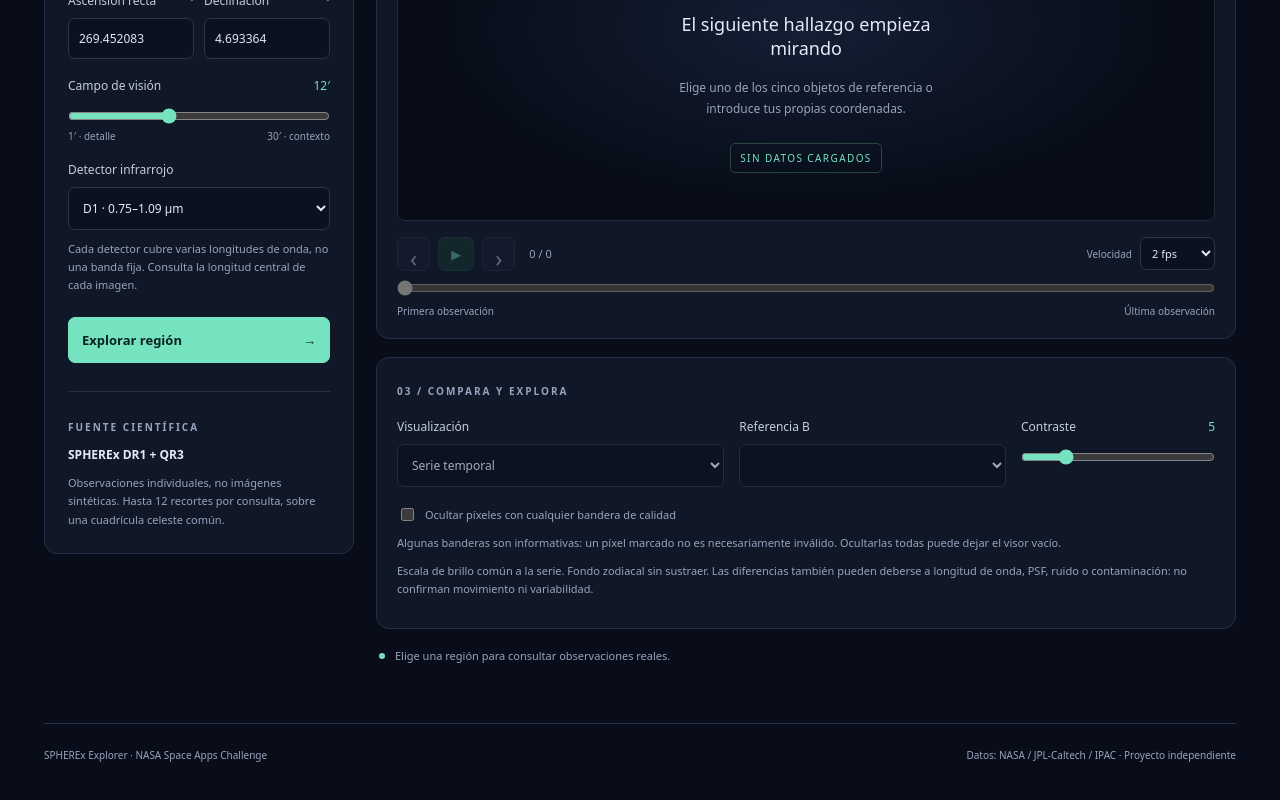
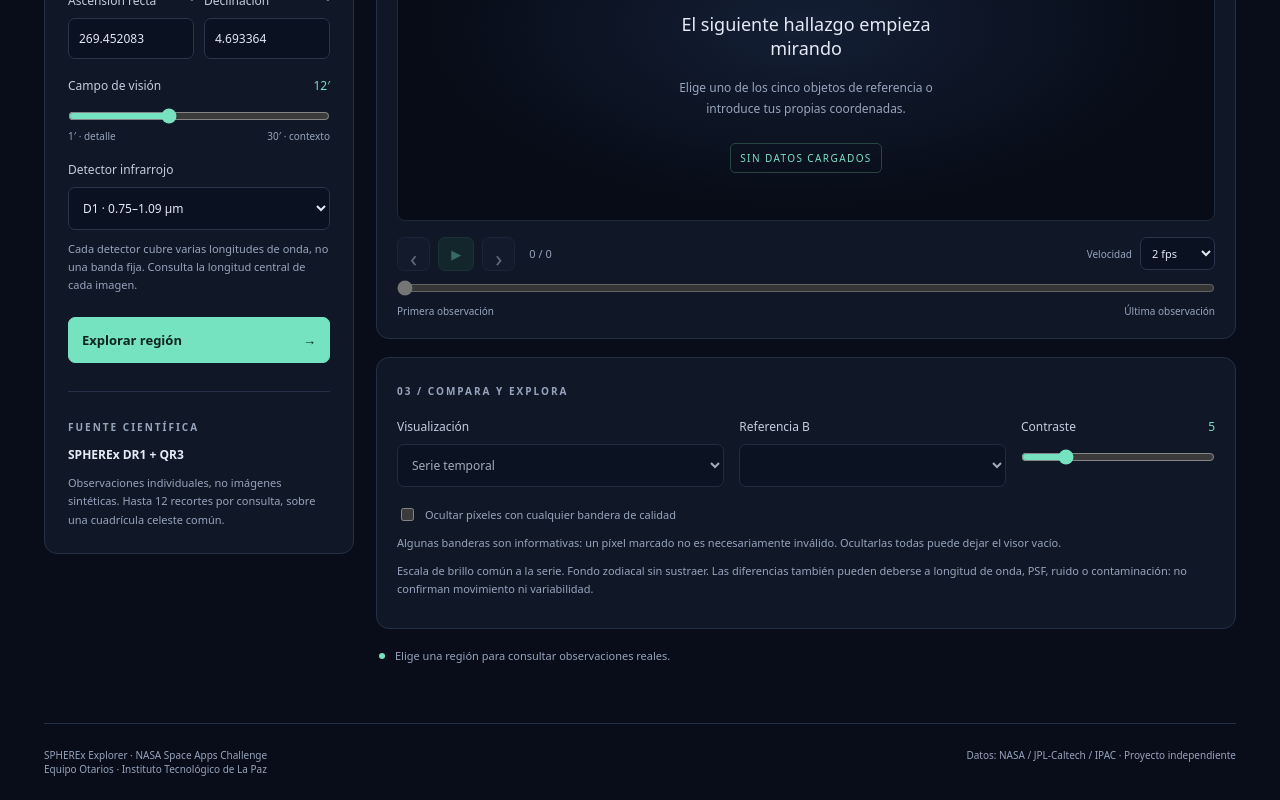
Before and after one commit to asaelvim/hackatonNASA, a Svelte app: page / in a window 1280 px wide. Shown: the part 580-1380 px from the top of the page. Built offline with nearby package versions, Linux system fonts and the light colour scheme.

Commit message:
feat(web): credit Otarios and Instituto Tecnológico de La Paz

```diff
--- a/src/App.svelte
+++ b/src/App.svelte
@@ -541,8 +541,9 @@
   </main>
 
   <footer>
-    <span>SPHEREx Explorer · NASA Space Apps Challenge</span><span
-      >Datos: NASA / JPL-Caltech / IPAC · Proyecto independiente</span
-    >
+    <span
+      >SPHEREx Explorer · NASA Space Apps Challenge<br />
+      Equipo Otarios · Instituto Tecnológico de La Paz</span
+    ><span>Datos: NASA / JPL-Caltech / IPAC · Proyecto independiente</span>
   </footer>
 </div>
```
Also changed, not shown: 1 other file (tests, documents, lock files or other folders).
